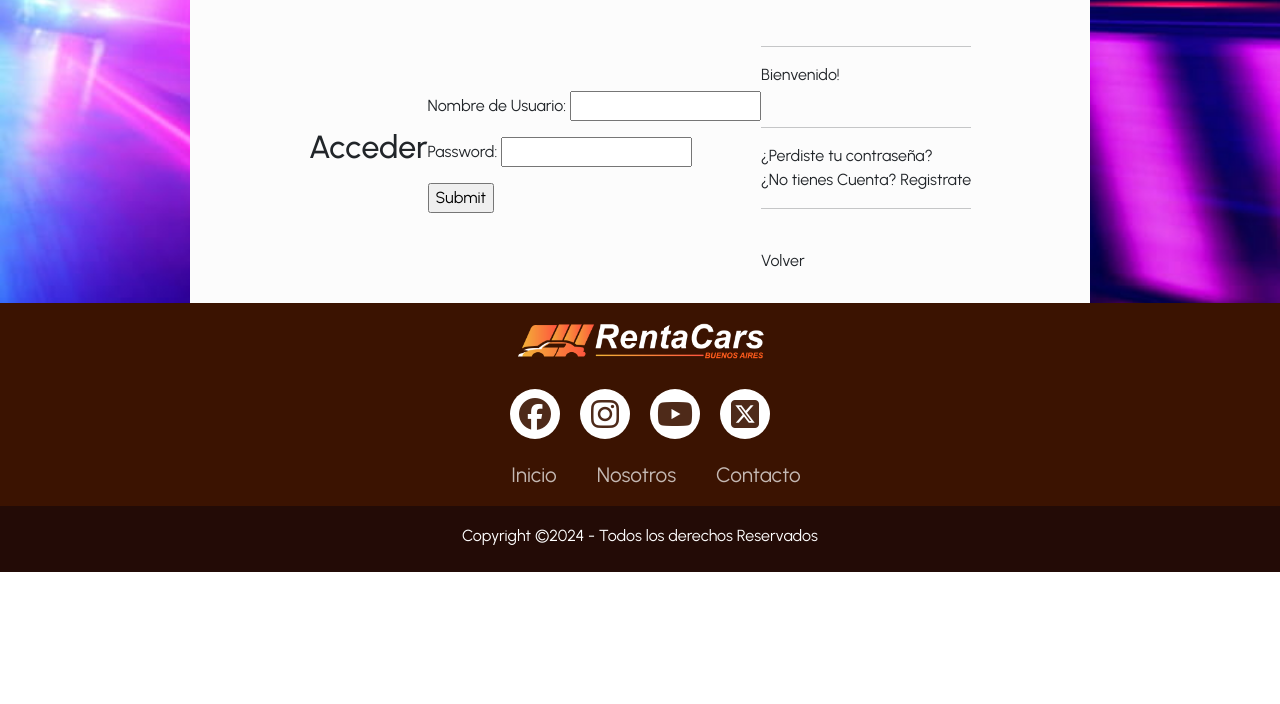
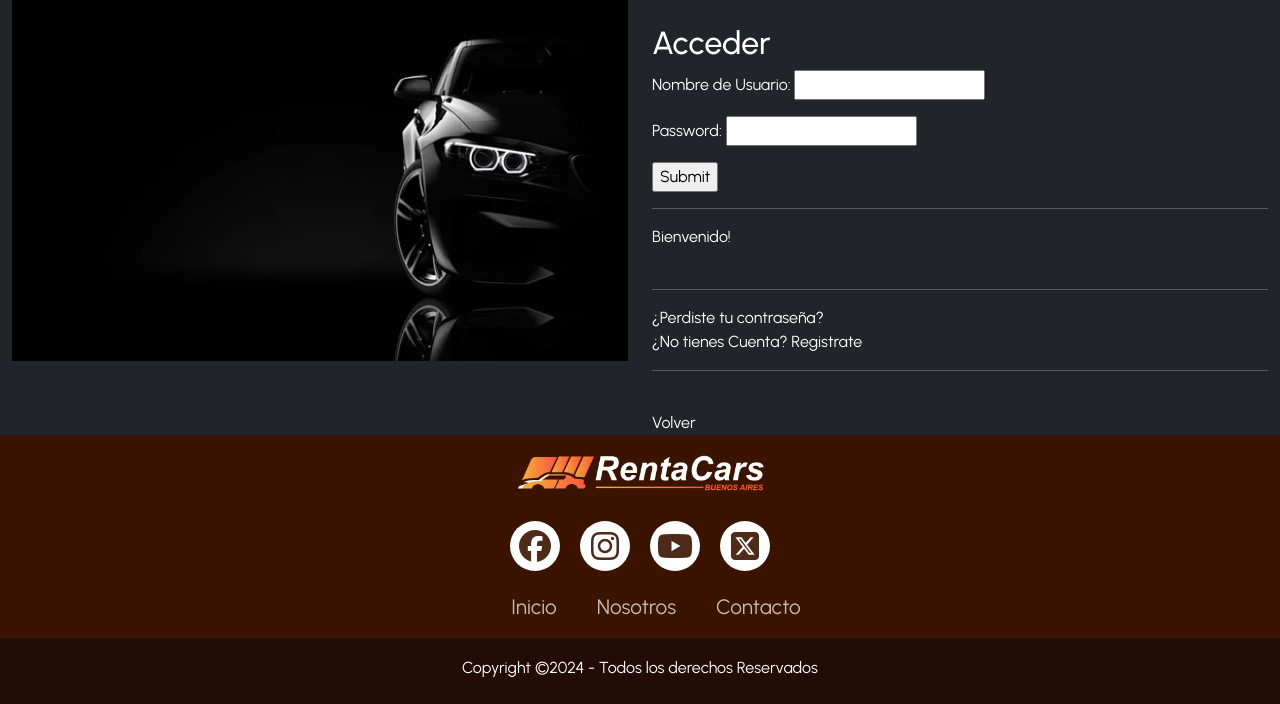
Before and after one commit to GuirinV/TP_G5_C24309_Django, a Django app: page /rentacars/loguin in a window 1280 px wide. Shown: the part 100-804 px from the top of the page. Before the commit the page ends 672 px from the top, so only its background shows below. Run offline with Django 3.2, Linux system fonts and the light colour scheme.

Commit message:
css Prueba para el Loguin

```diff
--- a/Django/AlquilerDeAutos/rentacars/static/rentacars/styles/loguin.css
+++ b/Django/AlquilerDeAutos/rentacars/static/rentacars/styles/loguin.css
@@ -39,58 +39,3 @@ body {
   left: 0;
   z-index: 0;
 }
-
-#particles-js{
-background: black;
-position: fixed;
-width: 100px;
-height: 100px;
-top:0;
-z-index: -1;
-  }
-
-/*PRUEBA*/
-/* efectos para el contenedor de pantalla completa */
-#contenedor {
-  display: flex;
-  align-items: center;
-  justify-content: center;
-
-      /* margin: 0;
-      padding: 0; */
-
-      /* min-width: 100vw;
-      min-height: 100vh;
-      width: 100%;
-      height: 100%; */
-
-  background-image: url("../img/autoprueba4.jpg");
-  background-position: center;
-  background-size: cover;
-}
-
-/* contenedor del login a la izquierda */
-#contenedorcentrado {
-  display: flex;
-  align-items: center;
-  justify-content: center;
-  flex-direction:row;
-
-  min-width: 380px;
-  max-width: 900px;
-  width: 90%;
-
-
-  background-color: rgb(252, 252, 252);
-
-      /* border-radius: 10px 10px 10px 10px;
-      -moz-border-radius: 10px 10px 10px 10px;
-      -webkit-border-radius: 10px 10px 10px 10px;
-
-      -webkit-box-shadow: 0px 0px 5px 5px rgba(0,0,0,0.15);
-      -moz-box-shadow: 0px 0px 5px 5px rgba(0,0,0,0.15);
-      box-shadow: 0px 0px 5px 5px rgba(0,0,0,0.15); */
-
-  padding: 30px;
-  box-sizing: border-box;
-}
--- a/Django/AlquilerDeAutos/rentacars/templates/rentacars/loguin.html
+++ b/Django/AlquilerDeAutos/rentacars/templates/rentacars/loguin.html
@@ -9,21 +9,34 @@
 
 {% block main %}
 
-<main>
-  <!-- loguin -->
-  <div id="contenedor">
-    <div id="contenedorcentrado">
+
+<body>
+  <div class="container-fluid bg-dark" id="about">
+    <div class="row">
+      <div class="col-md-6">
+        <img
+          style="
+            height: 100px;
+            width: 100%;
+            height: auto;
+          "
+          class="img-responsive"
+          class="ms-5"
+          src="../../static/rentacars/img/autoprueba5.jpg"
+
+        />
+      </div>
+      <div class="col-md-6">
         <br>
-    <h2>Acceder</h2>
-        <div id="login">
+        <h2 style="color: white;">Acceder</h2>
+            <div id="login" style="color: white;">
                 <form method="POST" action="{% url 'loguin' %}">
                     {% csrf_token %}
                     {{ loguin_form.as_p }}
                     <input type="submit">
                 <br>
                 </form>
-          </div>
-        <div id="derecho">
+
                 <div class="titulo">
                   <hr>
                     Bienvenido!
@@ -35,124 +48,11 @@
                     <hr><br>
                     <a href="{% url 'index' %}">Volver</a>
                 </div>
-
-      <!-- <body>
-          <div id="particles-js"></div>
-          <script src="js/particles.min.js"></script>
-          <script>
-                                    particlesJS(
-                                        {
-              "particles": {
-                "number": {
-                  "value": 80,
-                  "density": {
-                    "enable": true,
-                    "value_area": 800
-                  }
-                },
-                "color": {
-                  "value": "#ffffff"
-                },
-                "shape": {
-                  "type": "circle",
-                  "stroke": {
-                    "width": 0,
-                    "color": "#000000"
-                  },
-                  "polygon": {
-                    "nb_sides": 5
-                  },
-                  "image": {
-                    "src": "img/github.svg",
-                    "width": 100,
-                    "height": 100
-                  }
-                },
-                "opacity": {
-                  "value": 0.5,
-                  "random": false,
-                  "anim": {
-                    "enable": false,
-                    "speed": 1,
-                    "opacity_min": 0.1,
-                    "sync": false
-                  }
-                },
-                "size": {
-                  "value": 3,
-                  "random": true,
-                  "anim": {
-                    "enable": false,
-                    "speed": 40,
-                    "size_min": 0.1,
-                    "sync": false
-                  }
-                },
-                "line_linked": {
-                  "enable": true,
-                  "distance": 150,
-                  "color": "#ffffff",
-                  "opacity": 0.4,
-                  "width": 1
-                },
-                "move": {
-                  "enable": true,
-                  "speed": 6,
-                  "direction": "none",
-                  "random": false,
-                  "straight": false,
-                  "out_mode": "out",
-                  "bounce": false,
-                  "attract": {
-                    "enable": false,
-                    "rotateX": 600,
-                    "rotateY": 1200
-                  }
-                }
-              },
-              "interactivity": {
-                "detect_on": "canvas",
-                "events": {
-                  "onhover": {
-                    "enable": true,
-                    "mode": "repulse"
-                  },
-                  "onclick": {
-                    "enable": true,
-                    "mode": "push"
-                  },
-                  "resize": true
-                },
-                "modes": {
-                  "grab": {
-                    "distance": 400,
-                    "line_linked": {
-                      "opacity": 1
-                    }
-                  },
-                  "bubble": {
-                    "distance": 400,
-                    "size": 40,
-                    "duration": 2,
-                    "opacity": 8,
-                    "speed": 3
-                  },
-                  "repulse": {
-                    "distance": 200,
-                    "duration": 0.4
-                  },
-                  "push": {
-                    "particles_nb": 4
-                  },
-                  "remove": {
-                    "particles_nb": 2
-                  }
-                }
-              },
-              "retina_detect": true
-            }
-                                    )
-          </script>
-      </body> -->
+            </div>
+      </div>
+    </div>
+  </div>
+</div>
+</body>
 
 {% endblock %}
```
Also changed, not shown: Django/AlquilerDeAutos/rentacars/static/rentacars/img/autoprueba5.jpg (added). Lines whose indentation alone changed are shown as unchanged.
